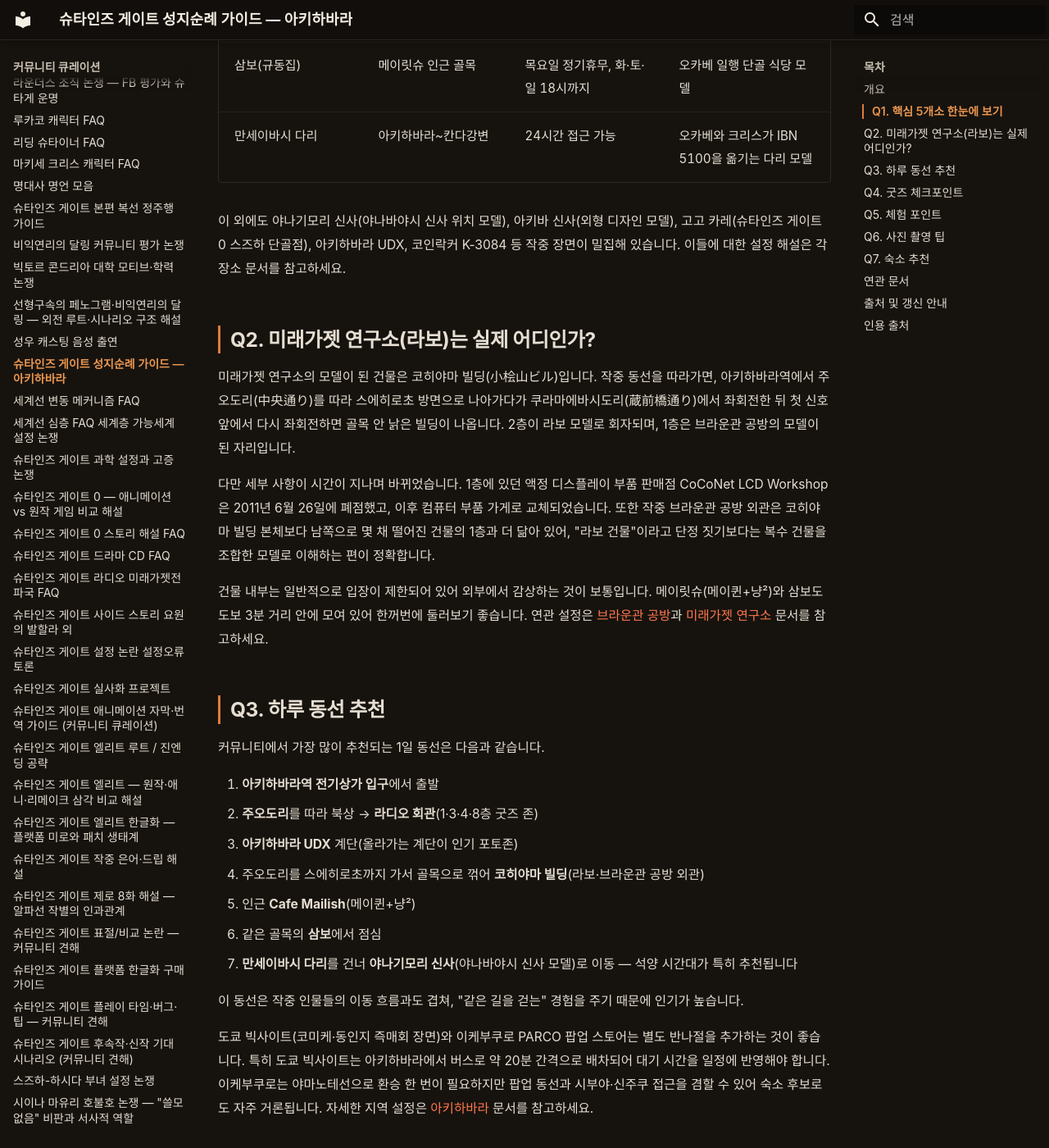
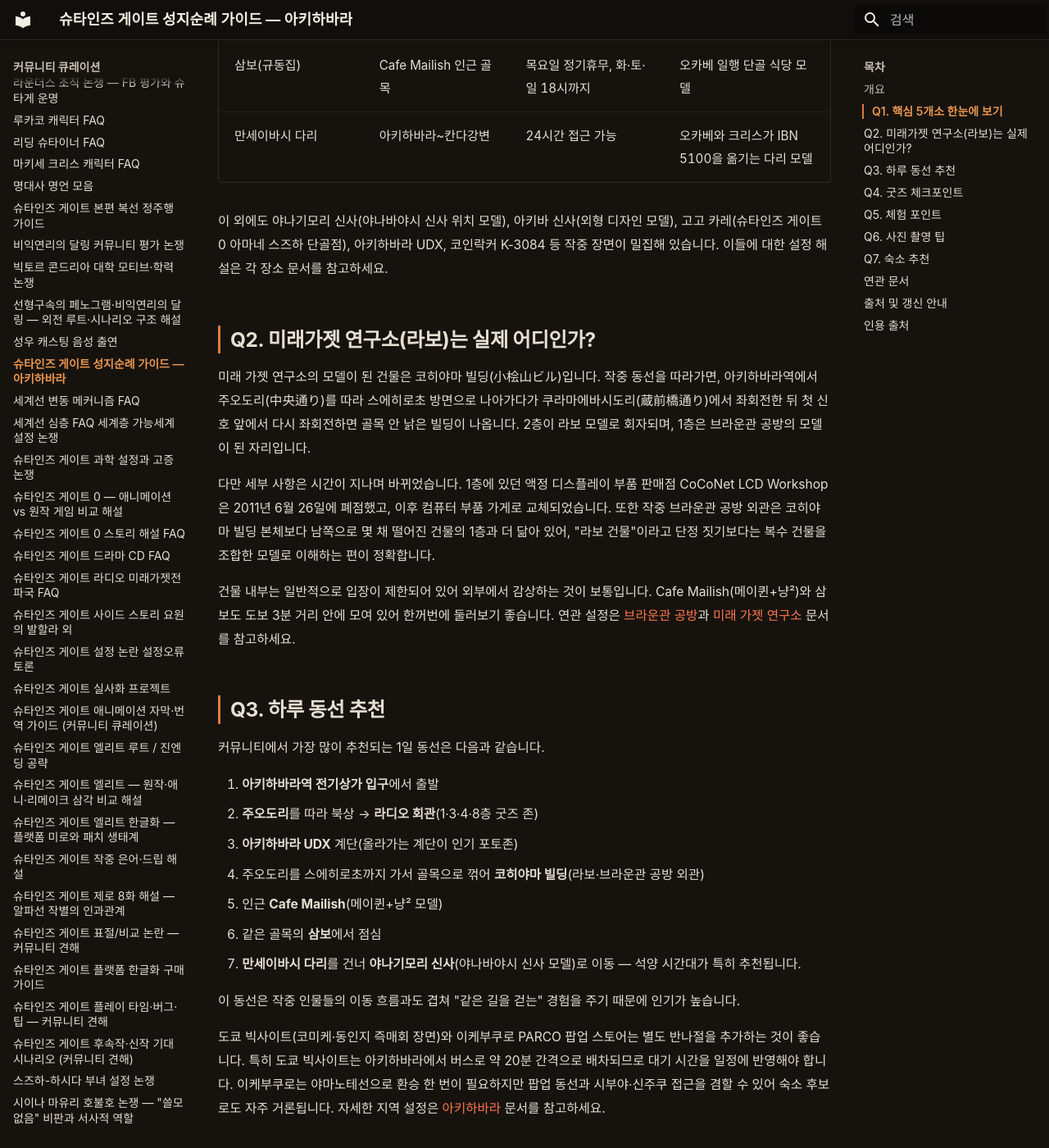
Before and after one commit to sgwiki/sgwiki.github.io, an MkDocs documentation site: the page built from wiki/커뮤니티-큐레이션/성지순례-가이드-아키하바라.md, in a window 1280 px wide and 1400 px high, scrolled down 1105 px. Shown: the whole window at 82% size. Built offline with MkDocs 1.6.1 and Material for MkDocs 9.7.7, drawn with Linux system fonts in a browser that asks for light colours; some web fonts are replaced; some of the changed text lies outside the part shown.

Commit message:
chore(wiki): 성지순례-가이드-아키하바라 정비 — frontmatter 런타임 마커 제거(pipeline·run_id·candidate_id·spoiler_level)·용어 통일(미래가젯→미래 가젯 5곳·라디관→라디오 회관 4곳·메이릿슈→Cafe Mailish 4곳·스즈하→아마네 스즈하·오카베·크리스→오카베 린타로·마키세 크리스)·번역투 교정(사항이→사항은·권장됩니다→권장합니다)·불릿 마침표 일관성

```diff
--- a/wiki/커뮤니티-큐레이션/성지순례-가이드-아키하바라.md
+++ b/wiki/커뮤니티-큐레이션/성지순례-가이드-아키하바라.md
@@ -30,20 +26,20 @@
 | 장소 | 위치 요약 | 운영시간·휴무 | 작중 의미 |
 |---|---|---|---|
 | 라디오 회관 | 아키하바라역 전기상가 입구 도보 약 1분 | 매일 10:00~20:00 | 굿즈·이벤트 중심 거점, 이야기 시작과 끝의 장소 |
-| 코히야마 빌딩(미래가젯 연구소 모델) | 라디관 인근 골목 | 건물 자체 입장 제한 | 미래가젯 연구소(2층)·브라운관 공방(1층) 모델 |
+| 코히야마 빌딩(미래 가젯 연구소 모델) | 라디오 회관 인근 골목 | 건물 자체 입장 제한 | 미래 가젯 연구소(2층)·브라운관 공방(1층) 모델 |
 | Cafe Mailish(메이퀸+냥² 모델) | 아키하바라 도보권 | 요일별 상이, 수요일 휴무 | 페이리스 근무처 모델 |
-| 삼보(규동집) | 메이릿슈 인근 골목 | 목요일 정기휴무, 화·토·일 18시까지 | 오카베 일행 단골 식당 모델 |
+| 삼보(규동집) | Cafe Mailish 인근 골목 | 목요일 정기휴무, 화·토·일 18시까지 | 오카베 일행 단골 식당 모델 |
 | 만세이바시 다리 | 아키하바라~칸다강변 | 24시간 접근 가능 | 오카베와 크리스가 IBN 5100을 옮기는 다리 모델 |
 
-이 외에도 야나기모리 신사(야나바야시 신사 위치 모델), 아키바 신사(외형 디자인 모델), 고고 카레(슈타인즈 게이트 0 스즈하 단골점), 아키하바라 UDX, 코인락커 K-3084 등 작중 장면이 밀집해 있습니다. 이들에 대한 설정 해설은 각 장소 문서를 참고하세요.
+이 외에도 야나기모리 신사(야나바야시 신사 위치 모델), 아키바 신사(외형 디자인 모델), 고고 카레(슈타인즈 게이트 0 아마네 스즈하 단골점), 아키하바라 UDX, 코인락커 K-3084 등 작중 장면이 밀집해 있습니다. 이들에 대한 설정 해설은 각 장소 문서를 참고하세요.
 
 ## Q2. 미래가젯 연구소(라보)는 실제 어디인가?
 
-미래가젯 연구소의 모델이 된 건물은 코히야마 빌딩(小桧山ビル)입니다. 작중 동선을 따라가면, 아키하바라역에서 주오도리(中央通り)를 따라 스에히로초 방면으로 나아가다가 쿠라마에바시도리(蔵前橋通り)에서 좌회전한 뒤 첫 신호 앞에서 다시 좌회전하면 골목 안 낡은 빌딩이 나옵니다. 2층이 라보 모델로 회자되며, 1층은 브라운관 공방의 모델이 된 자리입니다.
+미래 가젯 연구소의 모델이 된 건물은 코히야마 빌딩(小桧山ビル)입니다. 작중 동선을 따라가면, 아키하바라역에서 주오도리(中央通り)를 따라 스에히로초 방면으로 나아가다가 쿠라마에바시도리(蔵前橋通り)에서 좌회전한 뒤 첫 신호 앞에서 다시 좌회전하면 골목 안 낡은 빌딩이 나옵니다. 2층이 라보 모델로 회자되며, 1층은 브라운관 공방의 모델이 된 자리입니다.
 
-다만 세부 사항이 시간이 지나며 바뀌었습니다. 1층에 있던 액정 디스플레이 부품 판매점 CoCoNet LCD Workshop은 2011년 6월 26일에 폐점했고, 이후 컴퓨터 부품 가게로 교체되었습니다. 또한 작중 브라운관 공방 외관은 코히야마 빌딩 본체보다 남쪽으로 몇 채 떨어진 건물의 1층과 더 닮아 있어, "라보 건물"이라고 단정 짓기보다는 복수 건물을 조합한 모델로 이해하는 편이 정확합니다.
+다만 세부 사항은 시간이 지나며 바뀌었습니다. 1층에 있던 액정 디스플레이 부품 판매점 CoCoNet LCD Workshop은 2011년 6월 26일에 폐점했고, 이후 컴퓨터 부품 가게로 교체되었습니다. 또한 작중 브라운관 공방 외관은 코히야마 빌딩 본체보다 남쪽으로 몇 채 떨어진 건물의 1층과 더 닮아 있어, "라보 건물"이라고 단정 짓기보다는 복수 건물을 조합한 모델로 이해하는 편이 정확합니다.
 
-건물 내부는 일반적으로 입장이 제한되어 있어 외부에서 감상하는 것이 보통입니다. 메이릿슈(메이퀸+냥²)와 삼보도 도보 3분 거리 안에 모여 있어 한꺼번에 둘러보기 좋습니다. 연관 설정은 [브라운관 공방](../setting/브라운관-공방.md)과 [미래가젯 연구소](../organization/미래-가젯-연구소.md) 문서를 참고하세요.
+건물 내부는 일반적으로 입장이 제한되어 있어 외부에서 감상하는 것이 보통입니다. Cafe Mailish(메이퀸+냥²)와 삼보도 도보 3분 거리 안에 모여 있어 한꺼번에 둘러보기 좋습니다. 연관 설정은 [브라운관 공방](../setting/브라운관-공방.md)과 [미래 가젯 연구소](../organization/미래-가젯-연구소.md) 문서를 참고하세요.
 
 ## Q3. 하루 동선 추천
 
@@ -53,44 +49,44 @@
 2. **주오도리**를 따라 북상 → **라디오 회관**(1·3·4·8층 굿즈 존)
 3. **아키하바라 UDX** 계단(올라가는 계단이 인기 포토존)
 4. 주오도리를 스에히로초까지 가서 골목으로 꺾어 **코히야마 빌딩**(라보·브라운관 공방 외관)
-5. 인근 **Cafe Mailish**(메이퀸+냥²)
+5. 인근 **Cafe Mailish**(메이퀸+냥² 모델)
 6. 같은 골목의 **삼보**에서 점심
-7. **만세이바시 다리**를 건너 **야나기모리 신사**(야나바야시 신사 모델)로 이동 — 석양 시간대가 특히 추천됩니다
+7. **만세이바시 다리**를 건너 **야나기모리 신사**(야나바야시 신사 모델)로 이동 — 석양 시간대가 특히 추천됩니다.
 
-이 동선은 작중 인물들의 이동 흐름과도 겹쳐, "같은 길을 걷는" 경험을 주기 때문에 인기가 높습니다.
+이 동선은 작중 인물들의 이동 흐름과도 겹쳐 "같은 길을 걷는" 경험을 주기 때문에 인기가 높습니다.
 
-도쿄 빅사이트(코미케·동인지 즉매회 장면)와 이케부쿠로 PARCO 팝업 스토어는 별도 반나절을 추가하는 것이 좋습니다. 특히 도쿄 빅사이트는 아키하바라에서 버스로 약 20분 간격으로 배차되어 대기 시간을 일정에 반영해야 합니다. 이케부쿠로는 야마노테선으로 환승 한 번이 필요하지만 팝업 동선과 시부야·신주쿠 접근을 겸할 수 있어 숙소 후보로도 자주 거론됩니다. 자세한 지역 설정은 [아키하바라](../setting/아키하바라.md) 문서를 참고하세요.
+도쿄 빅사이트(코미케·동인지 즉매회 장면)와 이케부쿠로 PARCO 팝업 스토어는 별도 반나절을 추가하는 것이 좋습니다. 특히 도쿄 빅사이트는 아키하바라에서 버스로 약 20분 간격으로 배차되므로 대기 시간을 일정에 반영해야 합니다. 이케부쿠로는 야마노테선으로 환승 한 번이 필요하지만 팝업 동선과 시부야·신주쿠 접근을 겸할 수 있어 숙소 후보로도 자주 거론됩니다. 자세한 지역 설정은 [아키하바라](../setting/아키하바라.md) 문서를 참고하세요.
 
 ## Q4. 굿즈 체크포인트
 
 아키하바라에서 슈타인즈 게이트 굿즈를 찾는다면 라디오 회관이 첫 번째 목적지입니다.
 
-- **라디오 회관 1층**: 캐릭터 잡지·잡화 코너
-- **3층·4층**: 코스파(Cospa) 계열 지스토어(GEE Store)에서 티셔츠·에코백·키링 등을 취급
-- **8층**: 피규어 전문점
+- **라디오 회관 1층**: 캐릭터 잡지·잡화 코너.
+- **3층·4층**: 코스파(Cospa) 계열 지스토어(GEE Store)에서 티셔츠·에코백·키링 등을 취급.
+- **8층**: 피규어 전문점.
 - **만다라케·스루가야** 등 중고 루트: 넨도로이드·설정집 등을 합리적인 가격에 찾을 수 있는 경우가 많습니다. 다만 택스프리 결제 방식이 점포마다 달라 현지에서 확인이 필요합니다.
 
 이케부쿠로 PARCO B2 팝업은 한정 기간 운영되므로 방문 전 종료 여부를 반드시 확인하세요. ELITE/RE:BOOT 등 신작 관련 굿즈는 발매 시점에 따라 재고 변동이 큽니다. 콜라보 이벤트 상품은 품절이 빠른 편이라 초반 방문이 유리하다는 커뮤니티 의견이 많습니다.
 
-모든 점포의 운영시간·휴일·취급 품목은 변동성이 높습니다. 방문 전에 공식 사이트 또는 구글 지도 최신 정보를 확인하는 것이 권장됩니다.
+모든 점포의 운영시간·휴일·취급 품목은 변동성이 높습니다. 방문 전에 공식 사이트 또는 구글 지도 최신 정보를 확인하시기 바랍니다.
 
 ## Q5. 체험 포인트
 
-**겔바나 자판기**는 과거 라디관 10층에 배치되어 있던 명물로, 생휘핑 음료 겔바나맛을 판매했습니다. 가격 인상 이력이 뚜렷한 편입니다. 초창기에는 약 1,000엔이었으나 점차 오르다 2024년 10월 이후 캐릭터 키링이 포함된 13종 랜덤 캔 형태로 변경되며 1캔당 2,650엔 수준에 이르렀습니다. 현재 배치 여부와 가격은 현지 확인이 필요합니다.
+**겔바나 자판기**는 과거 라디오 회관 10층에 배치되어 있던 명물로, 생휘핑 음료 겔바나맛을 판매했습니다. 가격 인상 이력이 뚜렷한 편입니다. 초창기에는 약 1,000엔이었으나 점차 오르다 2024년 10월 이후 캐릭터 키링이 포함된 13종 랜덤 캔 형태로 변경되며 1캔당 2,650엔 수준에 이르렀습니다. 현재 배치 여부와 가격은 현지 확인이 필요합니다.
 
-**등신대·일러스트 패널** 같은 포토존은 콜라보 기간에 따라 출몰합니다. **라지칸(라디오 회관 인근) 옥상 XR 체험**은 시기별로 운영 여부가 달라 사전 확인이 필수입니다.
+**등신대·일러스트 패널** 같은 포토존은 콜라보 기간에 따라 출몰합니다. **라지칸(라디오 회관 인근) 옥상 XR 체험**은 시기별로 운영 여부가 달라 사전 확인이 필수적입니다.
 
-**메이릿슈 콜라보 메뉴**는 오카베·크리스·카가리 등 캐릭터별 음료와 '세카이가 위험해' 오므라이스, 초코 파르페 등이 있습니다. 커뮤니티 후기를 종합하면 오므라이스는 호불호가 갈리는 반면 초코 파르페는 비교적 무난한 편입니다. 메이드분과 대화를 시도할 때는 일본어 실력이 부족해도 "성지순례 중"이라고 말하면 분위기가 훨씬 좋아진다는 팁이 자주 공유됩니다.
+**Cafe Mailish 콜라보 메뉴**는 오카베 린타로·마키세 크리스·카가리 등 캐릭터별 음료와 '세카이가 위험해' 오므라이스, 초코 파르페 등이 있습니다. 커뮤니티 후기를 종합하면 오므라이스는 호불호가 갈리는 반면 초코 파르페는 비교적 무난한 편입니다. 메이드분과 대화를 시도할 때는 일본어 실력이 부족해도 "성지순례 중"이라고 말하면 분위기가 훨씬 좋아진다는 팁이 자주 공유됩니다.
 
 **삼보**는 점포 안내상 휴대전화 통화를 자제해 달라고 권고합니다(2025년 기준으로 통화만 하지 않으면 사용 자체는 문제 삼지 않는 추세). 메이퀸+냥² 설정은 [메이퀸 냥냥](../setting/메이퀸-냥냥.md) 문서를 참고하세요.
 
 ## Q6. 사진 촬영 팁
 
-작중 일러스트와 실제 구도는 건물 교체·간판 변경·처마 색상 변경(예: 브라운관 공방 모델 건물의 처마가 과거 녹색에서 현재 파란색으로 바뀜) 등으로 차이가 납니다. 완벽히 같은 구도를 기대하기보다 "지금의 모습"을 기록하는 접근이 권장됩니다.
+작중 일러스트와 실제 구도는 건물 교체·간판 변경·처마 색상 변경(예: 브라운관 공방 모델 건물의 처마가 과거 녹색에서 현재 파란색으로 바뀜) 등으로 차이가 납니다. 완벽히 같은 구도를 기대하기보다 "지금의 모습"을 기록하는 접근을 권장합니다.
 
-카페·식당 내부 촬영은 사전에 점원에게 허락을 구하는 것이 매너입니다. 메이릿슈·삼보 모두 성지순례객을 익숙하게 대해주지만, 다른 손님에게 방해가 되지 않도록 배려해야 합니다.
+카페·식당 내부 촬영은 사전에 점원에게 허락을 구하는 것이 매너입니다. Cafe Mailish와 삼보 모두 성지순례객을 익숙하게 대해주지만, 다른 손님에게 방해가 되지 않도록 배려해야 합니다.
 
-야경 포인트로는 **아키하바라 UDX 전광판**(작중 나카바치 근황이 표시되는 전광판)과 **라디관 야경**이 인기입니다. 도쿄 빅사이트 방문 시 버스 정류장 대기 시간(약 20분 배차)을 사진 촬영 시간으로 활용할 수 있습니다.
+야경 포인트로는 **아키하바라 UDX 전광판**(작중 나카바치 근황이 표시되는 전광판)과 **라디오 회관 야경**이 인기입니다. 도쿄 빅사이트 방문 시 버스 정류장 대기 시간(약 20분 배차)을 사진 촬영 시간으로 활용할 수 있습니다.
 
 라디오 회관은 2011년 철거 후 2014년 새 건물로 재개장했기 때문에, 재건축 이전 내부 사진은 구하기 어렵습니다. 커뮤니티의 과거 성지순례 게시글을 참고하는 것이 거의 유일한 루트입니다.
 
@@ -109,7 +105,7 @@
 - [아키하바라](../setting/아키하바라.md) — 지역 설정
 - [라디오 회관](../lore/라디오-회관.md) — 라디오 회관 상세
 - [메이퀸 냥냥](../setting/메이퀸-냥냥.md) — 메이퀸+냥² 설정
-- [미래 가젯 연구소](../organization/미래-가젯-연구소.md) — 미래가젯 연구소
+- [미래 가젯 연구소](../organization/미래-가젯-연구소.md) — 미래 가젯 연구소
 - [브라운관 공방](../setting/브라운관-공방.md) — 브라운관 공방
 - [야나바야시 신사](../setting/야나바야시-신사.md) — 야나바야시 신사(야나기모리 신사 모델)
 - [도쿄 전기대학](../setting/도쿄-전기대학.md) — 오카베 소속 대학
```
Also changed, not shown: other parts of wiki/커뮤니티-큐레이션/성지순례-가이드-아키하바라.md (+2 -6 lines).
